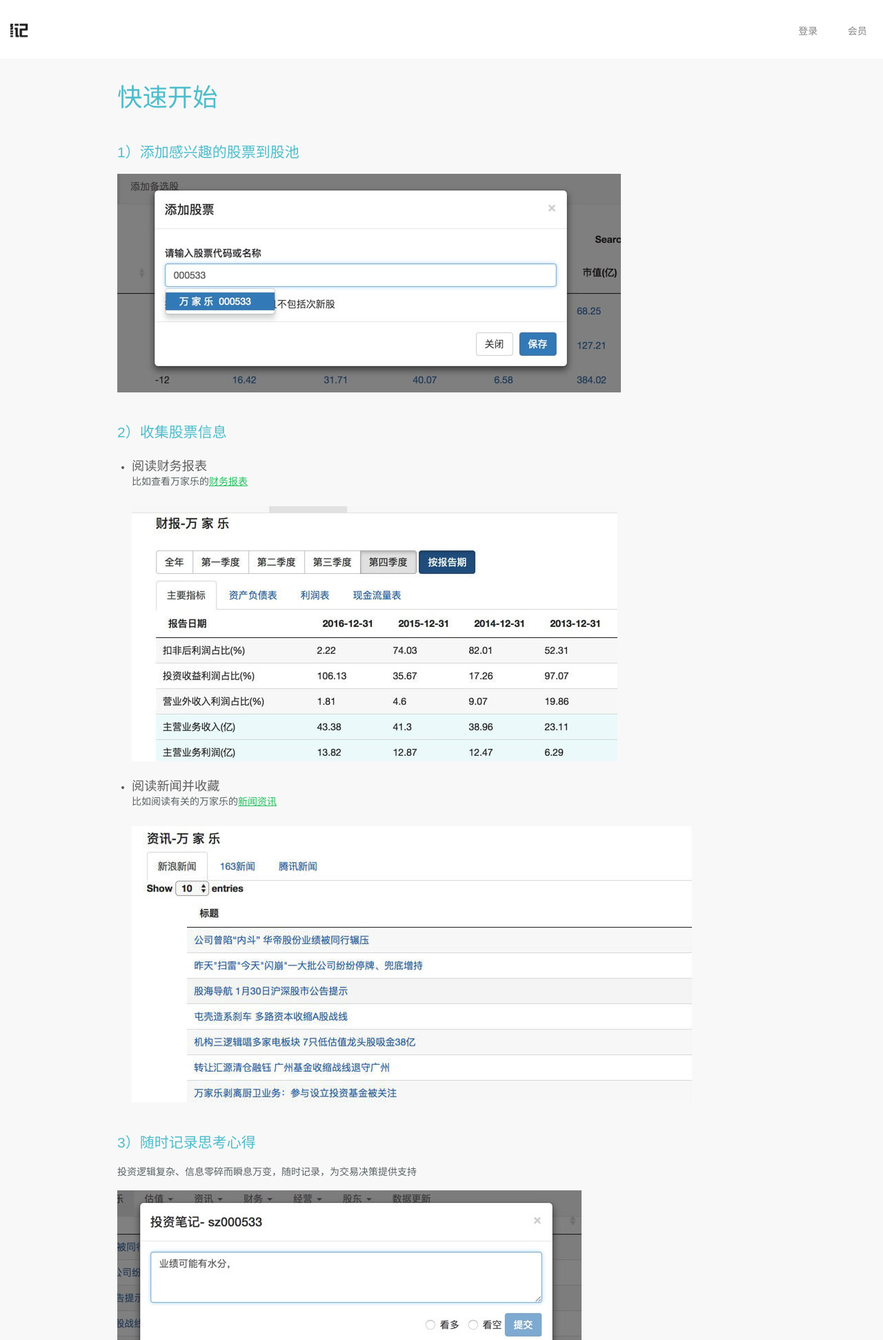
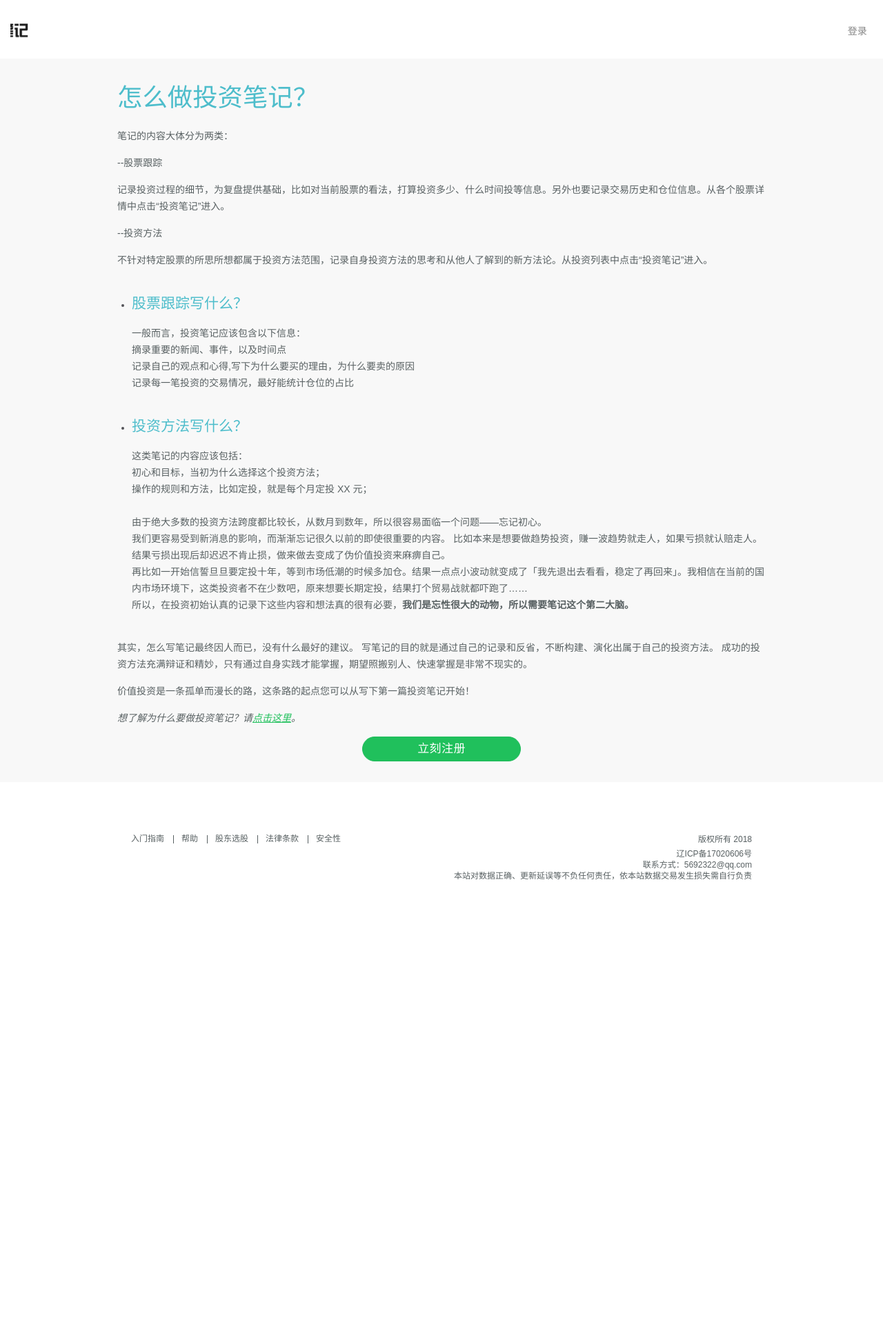
Before and after one commit to myfreshcity/mystock, a Flask app: page /howto in a window 1280 px wide. Shown: the top 1943 px of the page at 69% size. After the commit the page ends 1275 px from the top, so only its background shows below. Run offline with Flask 2, Linux system fonts and the light colour scheme; parts of the project's set-up code (start-up, migrations or seed data) failed here and were passed over; some libraries are stand-ins or nearby versions.

Commit message:
更新了首页及静态宣传页面 重新增加百度统计 增加新版的体验入口

```diff
--- a/webapp/models/data_item.py
+++ b/webapp/models/data_item.py
@@ -1,3 +1,5 @@
+# -*- coding: utf-8 -*-
+
 from webapp.services import db
 
 
--- a/webapp/models/user.py
+++ b/webapp/models/user.py
@@ -19,7 +19,7 @@ class User(db.Model):
     id = db.Column(db.String(45), primary_key=True)
     username = db.Column(db.String(50))
     password = db.Column(db.String(255))
-    last_login_time = db.Column(db.DateTime, default=datetime.now)
+    last_login = db.Column(db.DateTime, default=datetime.now)
 
     # many to many: user <==> roles
     roles = db.relationship(
--- a/webapp/scriptfan.cfg
+++ b/webapp/scriptfan.cfg
@@ -1,5 +1,5 @@
 # database settings
-SQLALCHEMY_DATABASE_URI='mysql+mysqldb://root:root@127.0.0.1:3306/mystock?charset=utf8'
+SQLALCHEMY_DATABASE_URI='mysql+pymysql://root:abcd1234@127.0.0.1:3306/mystock_v2?charset=utf8'
 SQLALCHEMY_ECHO=False
 SQLALCHEMY_TRACK_MODIFICATIONS=True
 SQLALCHEMY_POOL_SIZE=100
--- a/webapp/services/__init__.py
+++ b/webapp/services/__init__.py
@@ -52,4 +52,6 @@ def getXueqiuHeaders():
     #url = 'https://xueqiu.com/stock/f10/otsholder.json?symbol=SZ000418&page=1&size=4'
     #log = session.get(url, headers=headers)
     #log.content
-    return session,headers
+    return headers
+
+xueqiu_headers = getXueqiuHeaders()
--- a/webapp/static/stock/mystock_list.js
+++ b/webapp/static/stock/mystock_list.js
@@ -137,7 +137,8 @@ function valuation(result){
                   {
                       "targets": [10],
                       "render": function(data, type, full) {
-                          return '<a href="/stock/info/'+full['ncode']+'" target="_blank">详细</a> | <a href="#editBlogModal" data-stock="'+full['ncode']+'" data-toggle="modal">笔记</a>';
+                          return '<a href="/stock/info/'+full['ncode']+'" target="_blank">详细</a> | <a href="#editBlogModal" data-stock="'+
+                          full['ncode']+'" data-toggle="modal">笔记</a> | <a href="http://v2.tznote.cc/#/stock/'+full['code']+'/finance/valuation" target="_blank">体验新版</a>';
                       }
                   },
                   {
--- a/webapp/templates/howto.html
+++ b/webapp/templates/howto.html
@@ -15,40 +15,66 @@
 <div id="colwrap">
     <section id="content">
         <div class="main-content row">
+            <h1>怎么做投资笔记？</h1>
+        <p></p>
 
-                <h1>快速开始</h1>
-                <h2>1）添加感兴趣的股票到股池</h2>
-                <p><img src="/static/images/how-1.jpg" alt="添加感兴趣的股票到股池" class="img-responsive"/></p>
-                <h2>2）收集股票信息</h2>
-                <ul>
-                    <li>
-                        <h3>阅读财务报表</h3>
-                        <p>比如查看万家乐的<a href="/stock/report/sz000533" target="_blank">财务报表</a></p><br/>
-                        <p><img src="/static/images/how-2.jpg" alt="阅读财务报表" class="img-responsive"/></p>
-                    </li>
-                    <li>
-                        <h3>阅读新闻并收藏</h3>
-                        <p>比如阅读有关的万家乐的<a href="/stock/info/sz000533" target="_blank">新闻资讯</a></p><br/>
-                        <p><img src="/static/images/how-3.jpg" alt="阅读新闻" class="img-responsive"/></p>
-                    </li>
-                </ul>
+            <p>笔记的内容大体分为两类：</p>
+            <p>--股票跟踪</p>
+            <p>记录投资过程的细节，为复盘提供基础，比如对当前股票的看法，打算投资多少、什么时间投等信息。另外也要记录交易历史和仓位信息。从各个股票详情中点击“投资笔记”进入。</p>
 
-                <h2>3）随时记录思考心得</h2>
-                <p>投资逻辑复杂、信息零碎而瞬息万变，随时记录，为交易决策提供支持</p>
-                <p><img src="/static/images/how-4.jpg" alt="随时记录思考心得" class="img-responsive"/></p>
+            <p>--投资方法</p>
+            <p>
+                不针对特定股票的所思所想都属于投资方法范围，记录自身投资方法的思考和从他人了解到的新方法论。从投资列表中点击“投资笔记”进入。
+            </p>
+
+            <ul>
+                <li>
+                    <h2>股票跟踪写什么？</h2>
+                    <p>一般而言，投资笔记应该包含以下信息：</p>
+                    <p>
+                        摘录重要的新闻、事件，以及时间点
+                    </p>
+                    <p>记录自己的观点和心得,写下为什么要买的理由，为什么要卖的原因</p>
+                    <p>记录每一笔投资的交易情况，最好能统计仓位的占比</p>
+                </li>
+
+                <li>
+                    <h2>投资方法写什么？</h2>
+                    <p>这类笔记的内容应该包括：</p>
+                    <p>初心和目标，当初为什么选择这个投资方法；</p>
+                    <p>操作的规则和方法，比如定投，就是每个月定投 XX 元；</p>
+
+                    <br/>
+                    <p>
+                        由于绝大多数的投资方法跨度都比较长，从数月到数年，所以很容易面临一个问题——忘记初心。</p>
+                    <p>我们更容易受到新消息的影响，而渐渐忘记很久以前的即使很重要的内容。
+
+                        比如本来是想要做趋势投资，赚一波趋势就走人，如果亏损就认赔走人。结果亏损出现后却迟迟不肯止损，做来做去变成了伪价值投资来麻痹自己。</p>
+                    <p>
+
+                        再比如一开始信誓旦旦要定投十年，等到市场低潮的时候多加仓。结果一点点小波动就变成了「我先退出去看看，稳定了再回来」。我相信在当前的国内市场环境下，这类投资者不在少数吧，原来想要长期定投，结果打个贸易战就都吓跑了……</p>
+                    <p>
+                        所以，在投资初始认真的记录下这些内容和想法真的很有必要，<b>我们是忘性很大的动物，所以需要笔记这个第二大脑。</b>
+
+                    </p>
+                    <br/>
 
 
-                <h2>4）交易前先做预案</h2>
-                <p>买入前记录买入逻辑，买入成功后把股票转移到自选股池，进行重点跟踪。</p>
-                <p>卖出前记录卖出逻辑，卖出成功后把股票转移到备选股池，保持专注。</p>
+                </li>
 
-                <h2>5）每周或每月对股池中股票进行跟踪，评估变化，重新思考</h2><br/><br/>
-
+            </ul>
+            <p>
+                其实，怎么写笔记最终因人而已，没有什么最好的建议。
+                写笔记的目的就是通过自己的记录和反省，不断构建、演化出属于自己的投资方法。
+                成功的投资方法充满辩证和精妙，只有通过自身实践才能掌握，期望照搬别人、快速掌握是非常不现实的。</p>
+            <p>
+                价值投资是一条孤单而漫长的路，这条路的起点您可以从写下第一篇投资笔记开始！
+            </p>
             <p class="secondary-text">
-                <em>想了解普通投资者为什么要做投资笔记？请<a href="/why" target="_blank">点击这里</a>。</em>
+                <em>想了解为什么要做投资笔记？请<a href="/why" target="_blank">点击这里</a>。</em>
             </p>
                 <div class="button-container">
-                    <a class="button-primary--round button" href="/register">立刻注册试用</a>
+                    <a class="button-primary--round button" href="/register">立刻注册</a>
                 </div>
 
         </div>
--- a/webapp/templates/index_layout.html
+++ b/webapp/templates/index_layout.html
@@ -12,6 +12,15 @@
     <link href="{{ url_for('static', filename='styles/style_yx.css',v=version_no) }}" rel="stylesheet" type="text/css">
     <link href="#" rel="Shortcut Icon" type="image/x-icon">
     {% block head %}{% endblock %}
+    <script>
+    var _hmt = _hmt || [];
+    (function() {
+      var hm = document.createElement("script");
+      hm.src = "https://hm.baidu.com/hm.js?df392e4a3e53e53dd682416ef1f89d90";
+      var s = document.getElementsByTagName("script")[0];
+      s.parentNode.insertBefore(hm, s);
+    })();
+    </script>
 </head>
 
 
@@ -33,10 +42,6 @@
         <a href="/login" class="cta view-pricing click_tracking" data-label="header"
            data-action="expanded_pricing">登录</a>
         {% endif %}
-        <a href="#" class="cta view-pricing click_tracking" data-label="header" data-action="expanded_pricing"
-           style="margin-left:30px;">会员</a>
-
-
         <a href="##" id="header-menu" class="menu click_tracking" data-label="menu" data-action="open_menu"><span
                 class="text">更多</span><span></span></a>
     </div> <!-- end right-panel -->
@@ -71,15 +76,5 @@
         </div>
     </nav>
 </footer>
-<script>
-var _hmt = _hmt || [];
-(function() {
-var hm = document.createElement("script");
-hm.src = "https://hm.baidu.com/hm.js?725bde352447701ccfd5b5b5eed79ea6";
-var s = document.getElementsByTagName("script")[0];
-s.parentNode.insertBefore(hm, s);
-})();
-</script>
-
 </body>
 </html>
--- a/webapp/templates/login_v2.html
+++ b/webapp/templates/login_v2.html
@@ -12,7 +12,7 @@
 
 {% block body %}
 
-<section class="bottom-cta">
+<section class="bottom-cta" style="background:#32698c;">
   <div class="row">
 
     <h2>欢迎登录投资笔记</h2>
--- a/webapp/templates/why.html
+++ b/webapp/templates/why.html
@@ -9,7 +9,7 @@
 <div id="colwrap">
 <section id="content">
 	<div class="row main-content">
-        <h1>普通投资者为什么要做投资笔记？</h1>
+        <h1>我为什么要做投资笔记？</h1>
         <p></p>
 
         <p>作为一名多年的投资爱好者，随时做投资笔记已经成为自己的日常习惯。当然，这个习惯让我受益匪浅。</p>
@@ -81,10 +81,10 @@
         <p>因为这些原因，就形成了现在的<b>“投资笔记”--更专业的投资云笔记工具。</b></p><br/><br/>
 
         <p class="secondary-text">
-            <em>想了解怎么使用投资笔记？请<a href="/howto" target="_blank">点击这里</a>。</em>
+            <em>想了解怎么做投资笔记？请<a href="/howto" target="_blank">点击这里</a>。</em>
         </p>
         <div class="button-container">
-            <a class="button-primary--round button" href="/register">立刻注册试用</a>
+            <a class="button-primary--round button" href="/register">立刻注册</a>
         </div>
 	</div>
 </section>
```
Also changed, not shown: webapp/templates/index.html (+11 -16 lines), webapp/static/images/story/story-1@2x.jpg, webapp/static/images/story/story-2@2x.jpg, webapp/static/images/story/story-3@2x.jpg.
